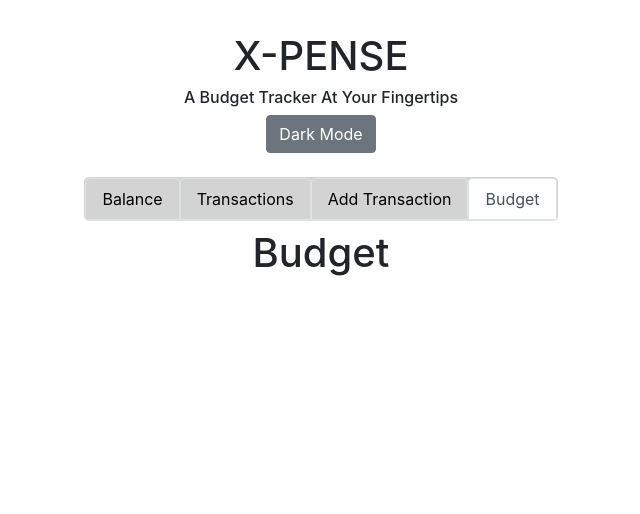
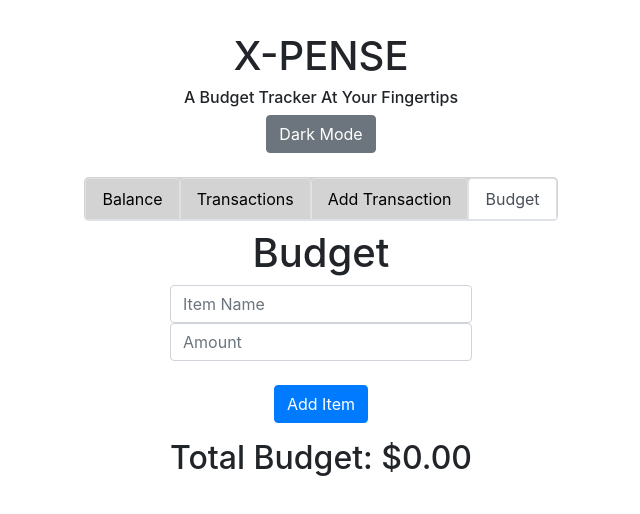
Before and after one commit to marlonmunoz/x-pense-app, a React (Vite) app in the folder Client/: page /budget in a window 1280 px wide. Shown: the top 514 px of the page, without its empty margins (319-959 px from the left). Built offline with nearby package versions, Linux system fonts and the light colour scheme.

Commit message:
Balance and Budget tab updated

```diff
--- a/Client/src/components/Balance.jsx
+++ b/Client/src/components/Balance.jsx
@@ -1,9 +1,33 @@
-import React from "react";
+import React, { useState } from "react";
+
 
 function Balance() {
+    const [balance, setBalance] = useState("");
+    const [transactions, setTransactions] = useState([
+        { id: 1, amount: 50 },
+        { id: 2, amount: 20 },
+    ])
+
+    const handleChange = (event) => {
+        setBalance(event.target.value);
+    }
+
+    const totalTransactions = transactions.reduce((total, transaction) => total + transaction.amount, 0);
+    const remainingBalance = balance - totalTransactions;
+
     return (
-        <div>
+        <div className="container">
             <h1>Balance</h1>
+            <input
+                type="number"
+                value={balance}
+                onChange={handleChange}
+                placeholder="Enter balance"
+                className="form-control"
+            />
+            <p>Your balance is: $ {balance}</p>
+            <p>Total transacations: $ {totalTransactions}</p>
+            <p>Remaining balance: $ {remainingBalance}</p>
         </div>
     );
 }
--- a/Client/src/components/Budget.jsx
+++ b/Client/src/components/Budget.jsx
@@ -1,9 +1,47 @@
-import React from "react";
+import React, { useState } from "react";
 
 function Budget() {
-    return(
+    const [items, setItems] = useState([]);
+    const [name, setName] = useState("");
+    const [amount, setAmount] = useState("");
+
+    const addItem = () => {
+        setItems([...items, { name, amount: parseFloat(amount) }]);
+        setName("");
+        setAmount("");
+    };
+
+    const totalBudget = items.reduce((total, item) => total + item.amount, 0);
+
+    return (
         <div>
             <h1>Budget</h1>
+            <div>
+                <input
+                    type="text"
+                    placeholder="Item Name"
+                    value={name}
+                    onChange={(e) => setName(e.target.value)}
+                    className="form-control"
+                />
+                <input
+                    type="number"
+                    placeholder="Amount"
+                    value={amount}
+                    onChange={(e) => setAmount(e.target.value)}
+                    className="form-control"
+                />
+                <br />
+                <button className="btn btn-primary" onClick={addItem}>Add Item</button>
+            </div>
+            <ul>
+                {items.map((item, index) => (
+                    <li key={index}>
+                        {item.name}: ${item.amount.toFixed(2)}
+                    </li>
+                ))}
+            </ul>
+            <h2>Total Budget: ${totalBudget.toFixed(2)}</h2>
         </div>
     );
 }
```
